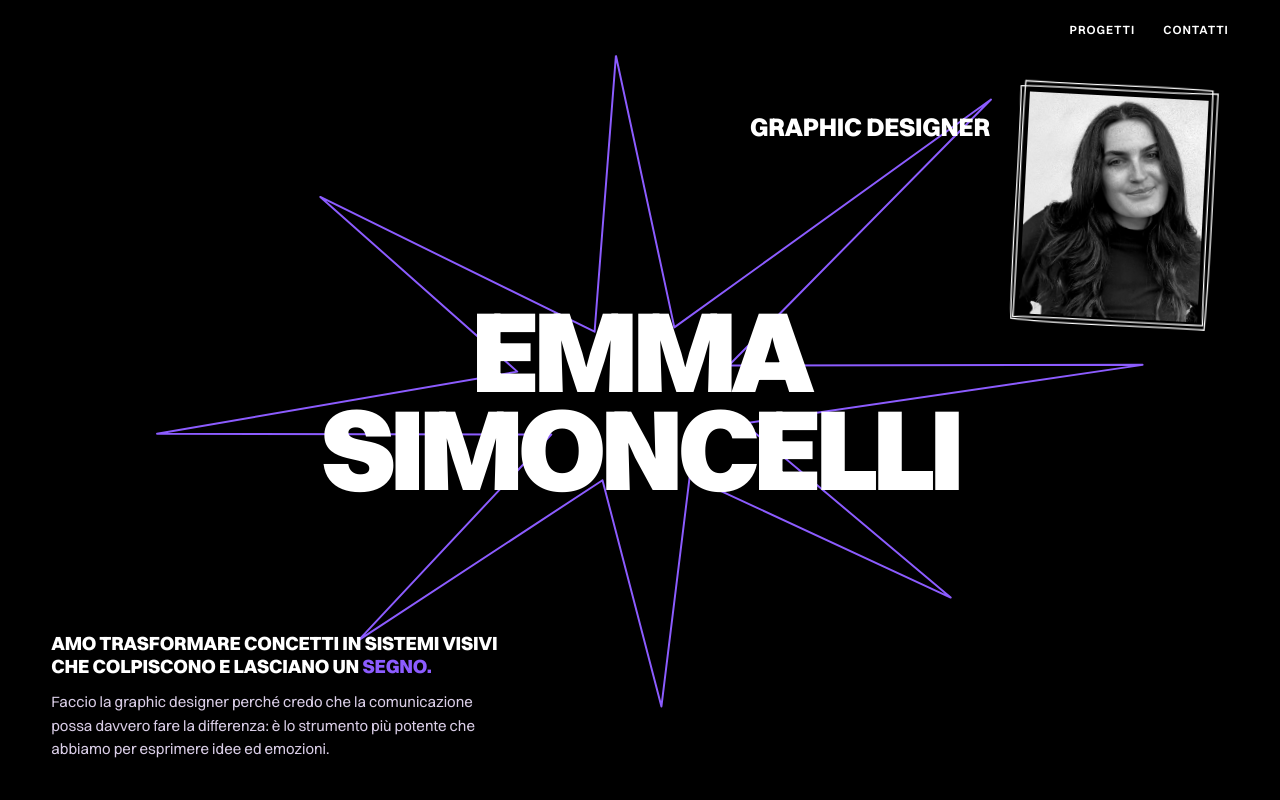
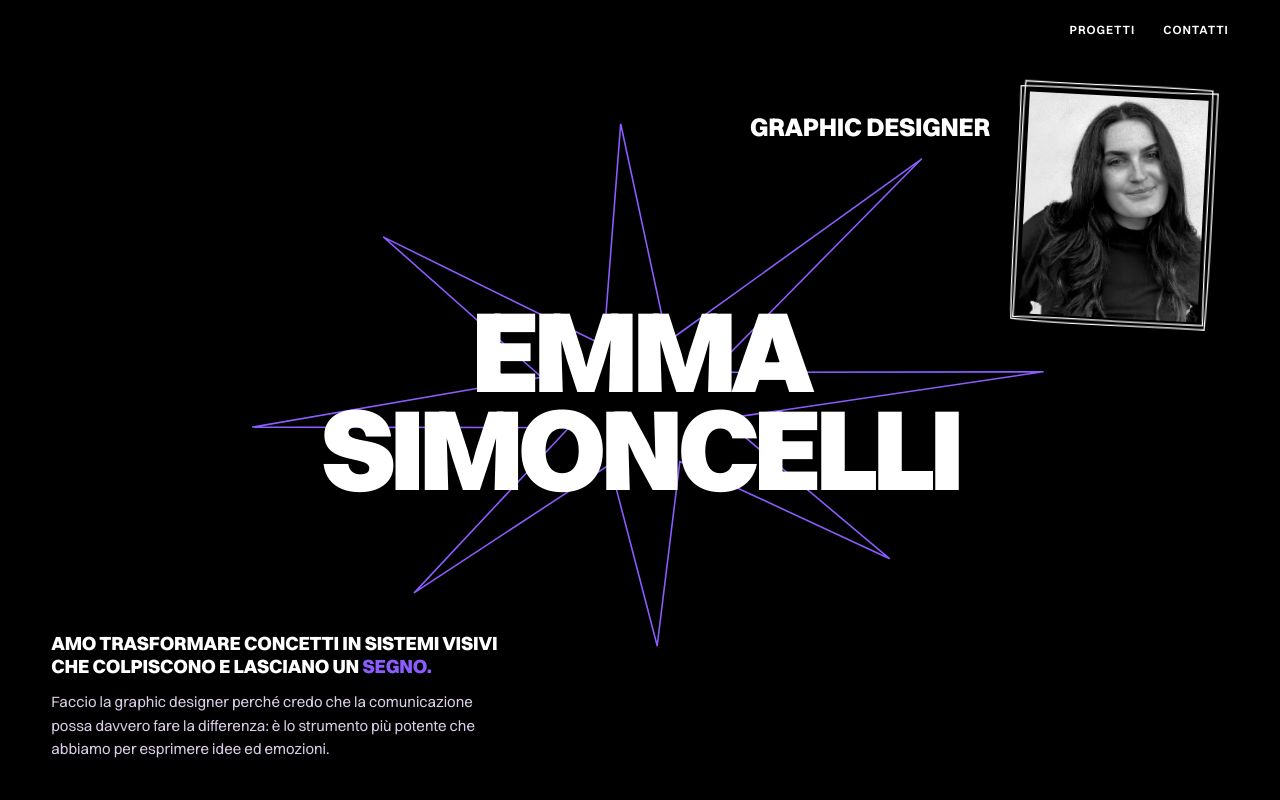
Before and after one commit to emmasimoncelli/emmasimoncelli-portfolio, a plain HTML site: page prova-c.html in a window 1280 px wide. Shown: the top 800 px of the page. Drawn offline with Linux system fonts and the light colour scheme.

Commit message:
About me prova C: stella intera e riempimento viola al passaggio
Co-Authored-By: Claude Opus 5.5 <noreply@anthropic.com>
Claude-Session: https://claude.ai/code/session_014eUMssMd4885fYMcAH6JsS

```diff
--- a/prova-c.html
+++ b/prova-c.html
@@ -124,14 +124,11 @@ a{color:#FFFFFF}a:hover{color:#D9C2FF}
 .parp{margin:12px 0 0;font-size:15px;line-height:1.55;color:#D9CDE6}
 @keyframes entra{from{opacity:0;transform:translateY(40px)}to{opacity:1;transform:none}}
 .eroeC{position:relative;height:100svh;min-height:640px;overflow:hidden;background:#000;display:flex;align-items:center;justify-content:center}
-.stellaC{position:absolute;left:50%;top:50%;width:min(96vw,1400px);transform:translate(-50%,-50%) rotate(-4deg);overflow:visible}
+.stellaC{position:absolute;left:50%;top:50%;width:min(90vw,1400px,calc((100svh - 70px) * 1.35));transform:translate(-50%,-50%) rotate(-4deg);overflow:visible}
 .stellaC path{fill:none;stroke:#8C5CFF;stroke-width:1.6;stroke-linejoin:round;stroke-dasharray:8000;stroke-dashoffset:8000;animation:disegna 3.2s .5s cubic-bezier(.6,0,.3,1) forwards}
 @keyframes disegna{to{stroke-dashoffset:0}}
-.stellaC{transition:scale .5s cubic-bezier(.2,.8,.2,1)}
-.stellaC path{transition:stroke-width .4s}
-.eroeC:has(.nomeC:hover) .stellaC{animation:battito 1.1s ease-in-out infinite}
-.eroeC:has(.nomeC:hover) .stellaC path{stroke-width:3.2}
-@keyframes battito{0%,100%{scale:1.04}40%{scale:1.12}55%{scale:1.07}}
+.stellaC path{fill:#8C5CFF;fill-opacity:0;pointer-events:all;transition:fill-opacity .5s ease}
+.eroeC:has(.nomeC:hover) .stellaC path,.stellaC path:hover{fill-opacity:1}
 .nomeC{cursor:default}
 .nomeC{position:relative;z-index:2;margin:0;font-weight:900;font-size:9vw;line-height:.85;letter-spacing:-.05em;text-transform:uppercase;text-align:center}
 .bolloC{position:absolute;right:6vw;top:12vh;width:min(14vw,210px);rotate:3deg;z-index:3;animation:entra 1s .4s both;transition:scale .45s cubic-bezier(.2,.8,.2,1)}
@@ -143,7 +140,7 @@ a{color:#FFFFFF}a:hover{color:#D9C2FF}
 .firmaC{position:absolute;left:10vw;top:calc(50% + 9.5vw);width:min(30vw,440px);transform:rotate(-6deg);z-index:3}
 .annoC{position:absolute;right:6vw;bottom:5vh;z-index:3}
 .parC{position:absolute;left:4vw;bottom:5vh;max-width:460px;z-index:3}
-@media (max-width: 760px){.eroeC{height:auto;min-height:100svh;flex-direction:column;padding:80px 5vw 40px;gap:24px;justify-content:flex-start}.stellaC{top:46%;width:150vw}.nomeC{font-size:15vw;margin-top:28svh}.bolloC{right:6vw;top:80px;width:34vw}.notaC{position:static;width:auto;text-align:left;order:3}.firmaC{position:relative;left:auto;top:auto;width:62vw}.annoC{display:none}.parC{position:static;order:4}}
+@media (max-width: 760px){.eroeC{height:auto;min-height:100svh;flex-direction:column;padding:80px 5vw 40px;gap:24px;justify-content:flex-start}.stellaC{top:calc(80px + 28svh + 7vw);width:96vw}.nomeC{font-size:15vw;margin-top:28svh}.bolloC{right:6vw;top:80px;width:34vw}.notaC{position:static;width:auto;text-align:left;order:3}.firmaC{position:relative;left:auto;top:auto;width:62vw}.annoC{display:none}.parC{position:static;order:4}}
 </style>
 <style>body{font-family:Switzer,sans-serif}</style>
 </head>
@@ -161,7 +158,7 @@ a{color:#FFFFFF}a:hover{color:#D9C2FF}
   </header>
 
   <section class="eroeC">
-    <svg class="stellaC" viewBox="0 0 1000 660" aria-hidden="true"><path d="M500,49 L532,273 L802,106 L574,307 L910,330 L583,355 L741,508 L536,395 L500,580 L465,393 L258,509 L426,353 L106,330 L402,300 L252,147 L467,272 Z"/></svg>
+    <svg class="stellaC" viewBox="0 -40 1000 740" aria-hidden="true"><path d="M500,49 L532,273 L802,106 L574,307 L910,330 L583,355 L741,508 L536,395 L500,580 L465,393 L258,509 L426,353 L106,330 L402,300 L252,147 L467,272 Z"/></svg>
     <div class="bolloC"><img src="a/baea4ca0239156cc5502e0f12d8f217a.jpg" alt="Emma Simoncelli"><svg viewBox="0 0 100 124" preserveAspectRatio="none" aria-hidden="true"><path d="M-5,-3 C20,-4.5 60,-2 105,-4 C104.5,30 106,80 104,128 C70,127 30,129.5 -4,127 C-6,90 -3.5,40 -5,-3"/><path d="M-2.5,-6 C35,-5 70,-7 102,-5.5 C103,40 101.5,90 103,125.5 C60,126.5 25,124.5 -3,126 C-2,80 -4,30 -2.5,-6"/></svg></div>
     <p class="frasep notaC" style="font-size:clamp(20px,2vw,30px)">Graphic designer</p>
     <h1 class="nomeC">Emma<br>Simoncelli</h1>
```
